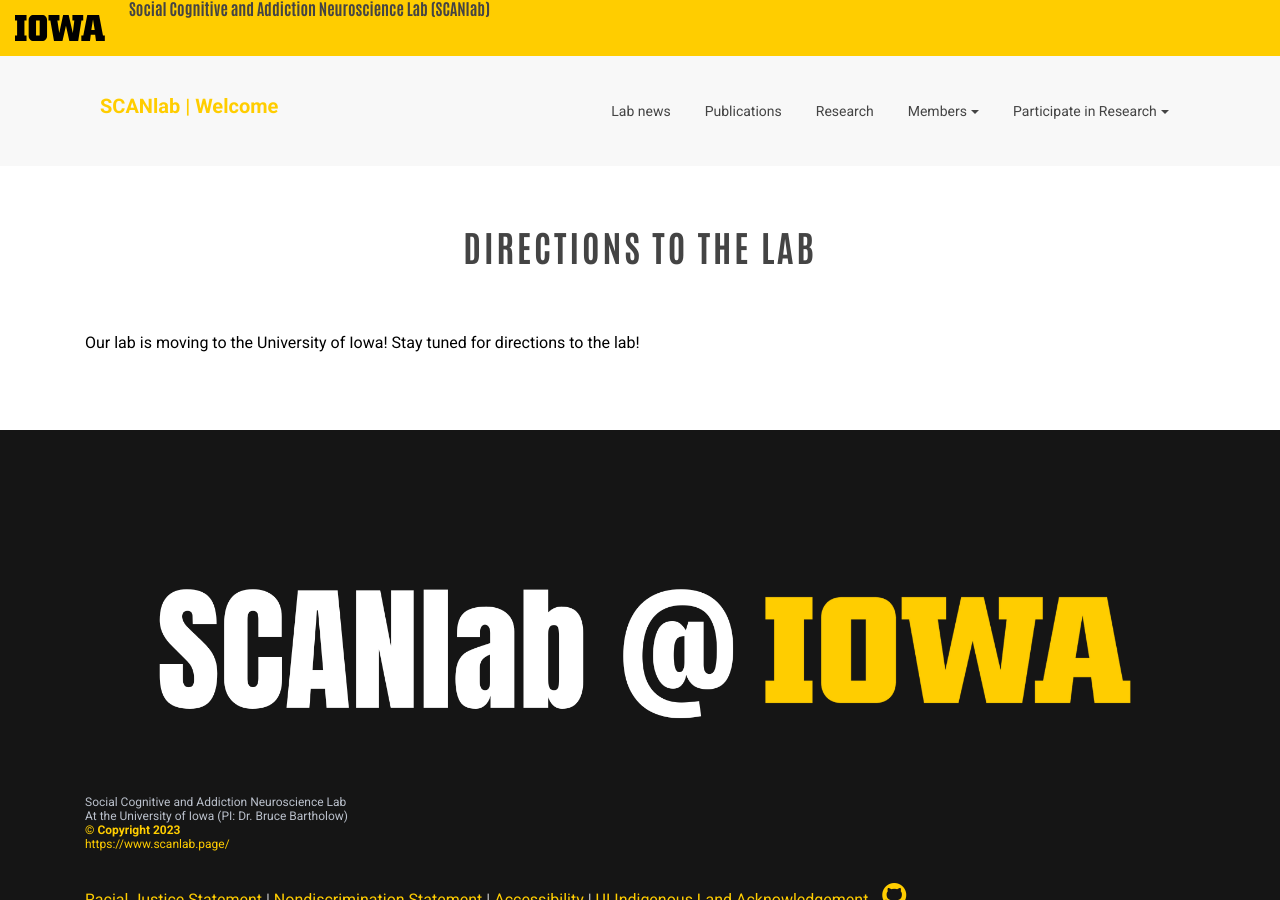
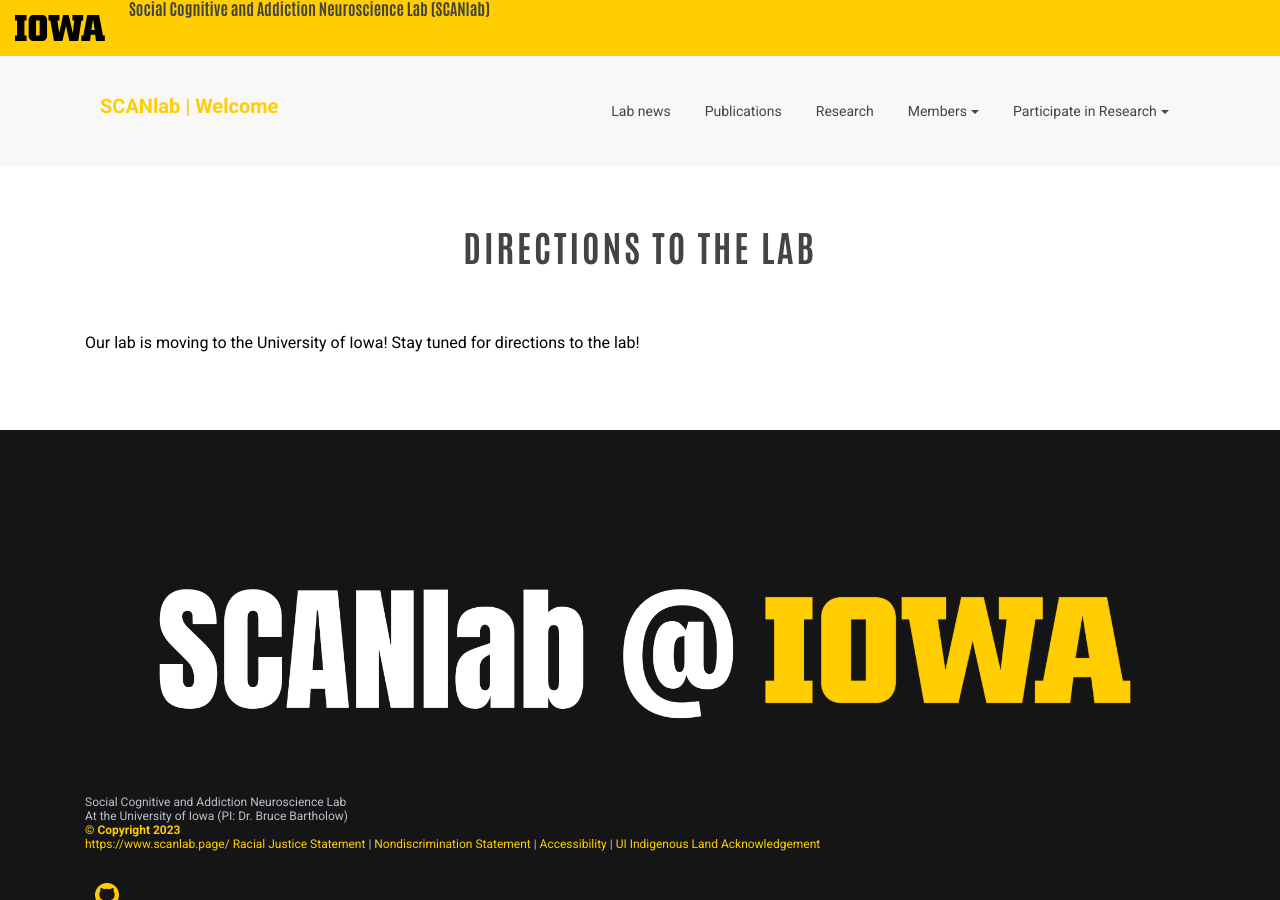
Before and after one commit to bartholow-scanlab/bartholow-scanlab.github.io, a Jekyll site: the page built from directions.html, in a window 1280 px wide. Built offline with Jekyll 4.4.1, drawn with Linux system fonts in a browser that asks for light colours.

Commit message:
Update footer.html

```diff
--- a/_includes/themes/bootstrap/footer.html
+++ b/_includes/themes/bootstrap/footer.html
@@ -6,7 +6,7 @@
 
           <img class="mb-40 footer-logo" src="{{ BASE_PATH }}/assets/images/SCANlab@IOWA.png" alt="" width="50">
 
-          <span class="copy-right dis-blk">Social Cognitive and Addiction Neuroscience Lab <br> At the University of Iowa (PI: Dr. Bruce Bartholow) <br> <a target="_blank" href="https://github.com/bartholow-scanlab"><b>© Copyright {{ site.time | date: '%Y' }}</b></a> <br> <a target="_blank" href="https://www.scanlab.page/">https://www.scanlab.page/</a></span>
+          <span class="copy-right dis-blk">Social Cognitive and Addiction Neuroscience Lab <br> At the University of Iowa (PI: Dr. Bruce Bartholow) <br> <a target="_blank" href="https://github.com/bartholow-scanlab"><b>© Copyright {{ site.time | date: '%Y' }}</b></a> <br> <a target="_blank" href="https://www.scanlab.page/">https://www.scanlab.page/</a>
 
 
                         <a href="https://www.scanlab.page/assets/docs/pub/2020/Psychophysiology-2020-Gatzke%E2%80%90Kopp-SPR-statement-on-racial-justice.pdf">Racial Justice Statement</a>
@@ -17,7 +17,7 @@
                         |
                         <a href="https://nativeamericancouncil.org.uiowa.edu">UI Indigenous Land Acknowledgement</a>
 
-
+                        </span>
 
           <span class="social">
                   {% if site.author.github %}<a href="https://github.com/{{ site.author.github }}/"><i class="fa fa-2x fa-github"></i></a>{% endif %}
```
